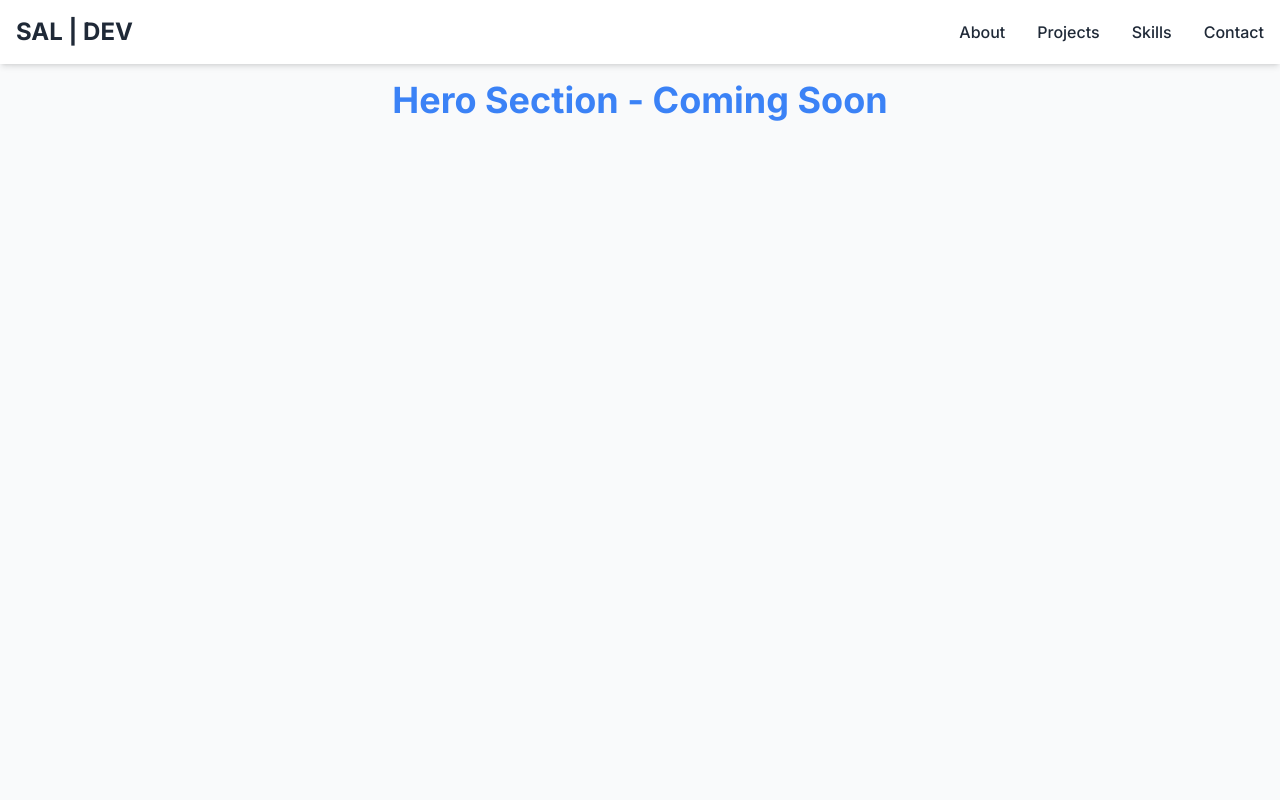
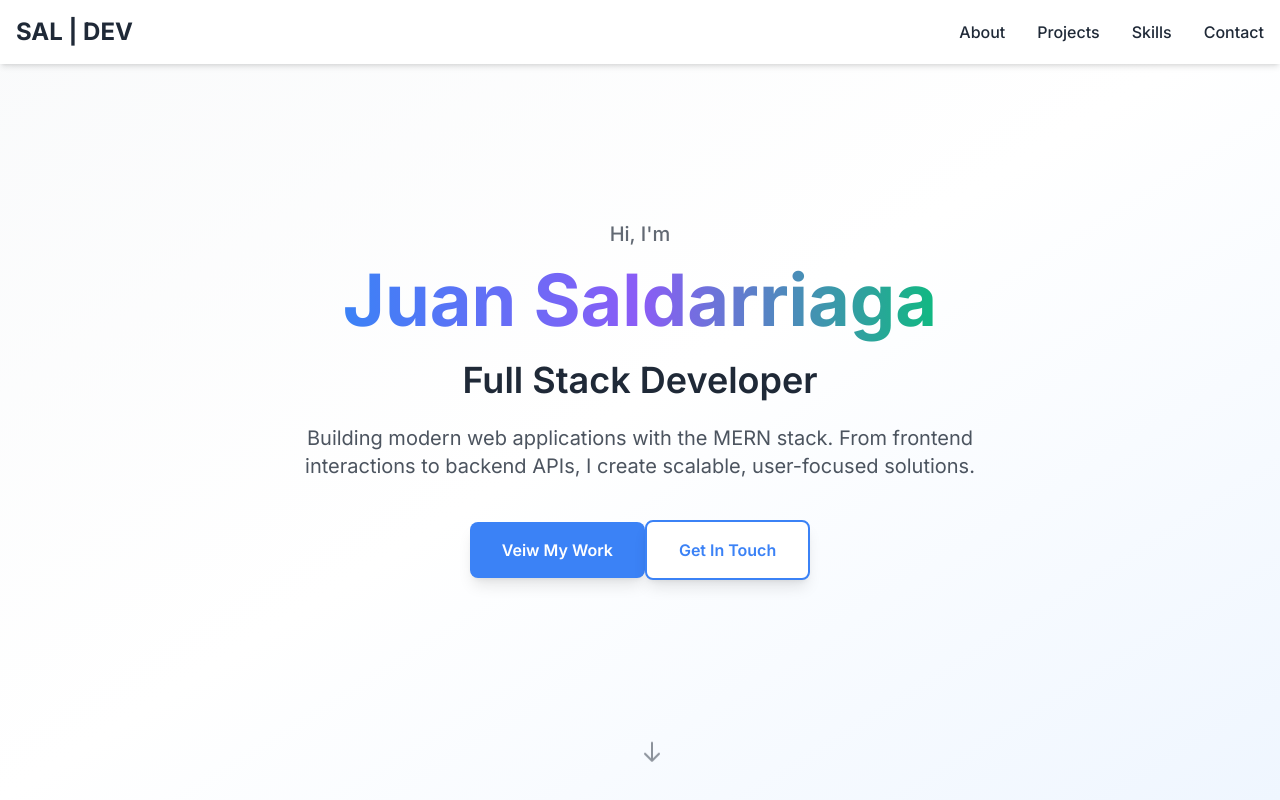
Before and after one commit to JuanSalda91/portfolio, a React (Vite) app: page / in a window 1280 px wide. Shown: the top 800 px of the page. Built offline with nearby package versions, Linux system fonts and the light colour scheme.

Commit message:
hero placeholder replaced with Hero component

```diff
--- a/src/App.jsx
+++ b/src/App.jsx
@@ -1,4 +1,5 @@
 import Navbar from './components/Navbar.jsx';
+import Hero from './components/Hero.jsx';
 
 function App() {
   return (
@@ -9,13 +10,7 @@ function App() {
       {/* Main content sections */}
       <main>
         {/* Hero Section */}
-        <section id="home" className="min-h-screen">
-          <div className="container mx-auto px-4">
-            <h1 className="text-4xl font-bold text-center py-20 text-primary">
-              Hero Section - Coming Soon
-            </h1>
-          </div>
-        </section>
+        <Hero />
 
         {/* About Section */}
         <section id="about" className="min-h-screen bg-white">
```
